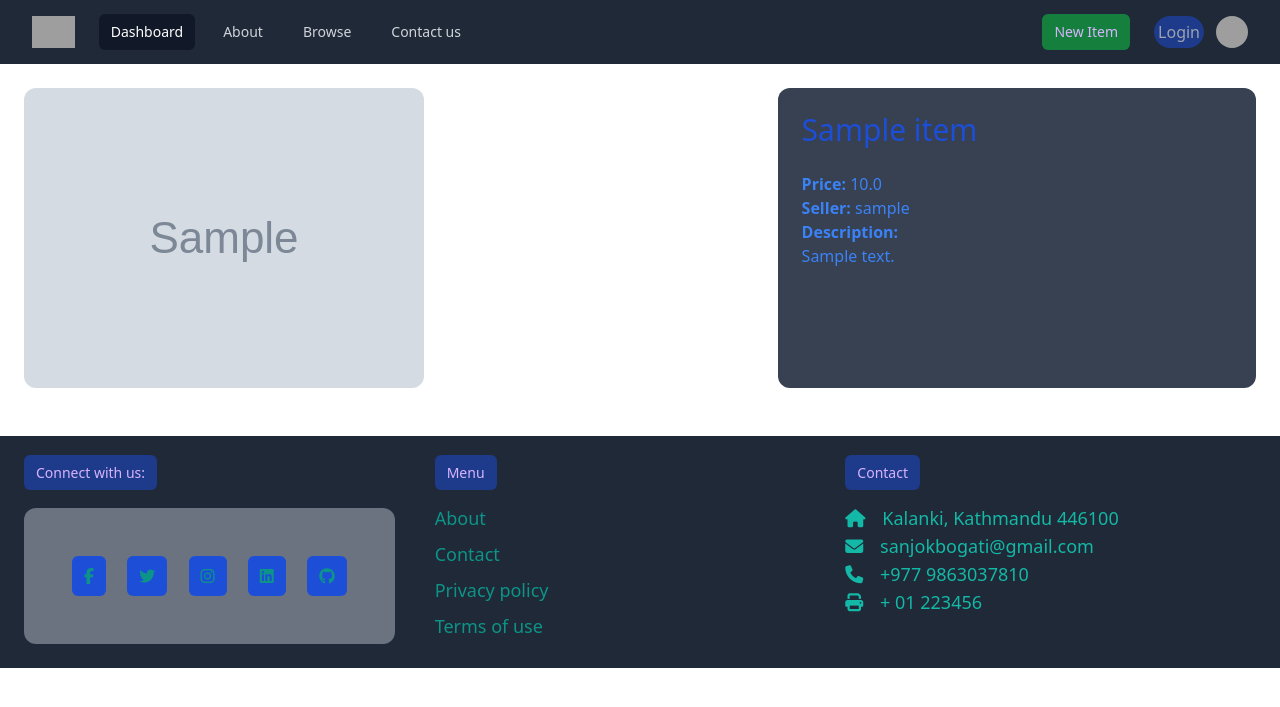
After one commit to DeaaTH65/Django_Marketplace, a Django app: page /items/1/ in a window 1280 px wide. The commit adds this page. Shown: the top 707 px of the page. Run offline with Django 4.2, Linux system fonts and the light colour scheme; tables that the repository leaves empty hold one stand-in row (values such as "Sample post"); grey boxes marked "Sample" are stand-in pictures; some libraries are stand-ins or nearby versions; grey boxes are pictures that could not be loaded.

Commit message:
item detail

```diff
--- /dev/null
+++ b/market/item/urls.py
@@ -0,0 +1,8 @@
+from django.urls import path
+from . import views
+
+
+
+urlpatterns = [
+    path('<int:pk>/', views.detail, name='detail'),
+]
--- a/market/item/views.py
+++ b/market/item/views.py
@@ -1,3 +1,9 @@
-from django.shortcuts import render
+from django.shortcuts import render, get_object_or_404
+from .models import Item
+
+
 
 # Create your views here.
+def detail(request, pk):
+    item = get_object_or_404(Item, pk=pk)
+    return render(request, 'item/detail.html', {'item': item})
--- a/market/market/urls.py
+++ b/market/market/urls.py
@@ -8,6 +8,7 @@ from django.conf import settings
 urlpatterns = [
     path('admin/', admin.site.urls),
     path('', include('core.urls')),
+    path('items/', include('item.urls')),
 ]
 
 urlpatterns += static(settings.MEDIA_URL, document_root = settings.MEDIA_ROOT)
--- a/market/templates/core/index.html
+++ b/market/templates/core/index.html
@@ -9,7 +9,7 @@
     <div class="grid grid-cols-3 gap-3">
         {% for item in items %}
             <div class="bg-blue-900">
-                <a href="#">
+                <a href="{% url 'detail' item.id %}">
                     <div class="px-6 py-12">
                         <img src="{{item.image.url}}" class="rounded-t-xl" style="height:200px, width:300px">
                     </div>
--- /dev/null
+++ b/market/templates/item/detail.html
@@ -0,0 +1,26 @@
+{% extends 'core/base.html' %}
+
+{% block title %} {{item.name}} {% endblock title %}
+
+{% block content %}
+<div class="grid grid-cols-5 gap-6">
+    <div class="col-span-3">
+        <img src="{{ item.image.url }}" class="rounded-xl">
+    </div>
+
+    <div class="col-span-2 p-6 bg-gray-700 rounded-xl">
+        <h1 class="mb-6 text-3xl text-blue-700">{{ item.name }}</h1>
+        <p class="text-blue-500"><strong>Price: </strong>{{ item.price }}</p>
+        <p class="text-blue-500"><strong>Seller: </strong>{{ item.created_by.username }}</p>
+
+        {% if item.description %}
+            <p class="text-blue-500">
+                <strong class="text-blue-500">Description:</strong><br>
+                {{ item.description }}
+            </p>
+        {% endif %}
+
+
+    </div>
+</div>
+{% endblock content %}
```
